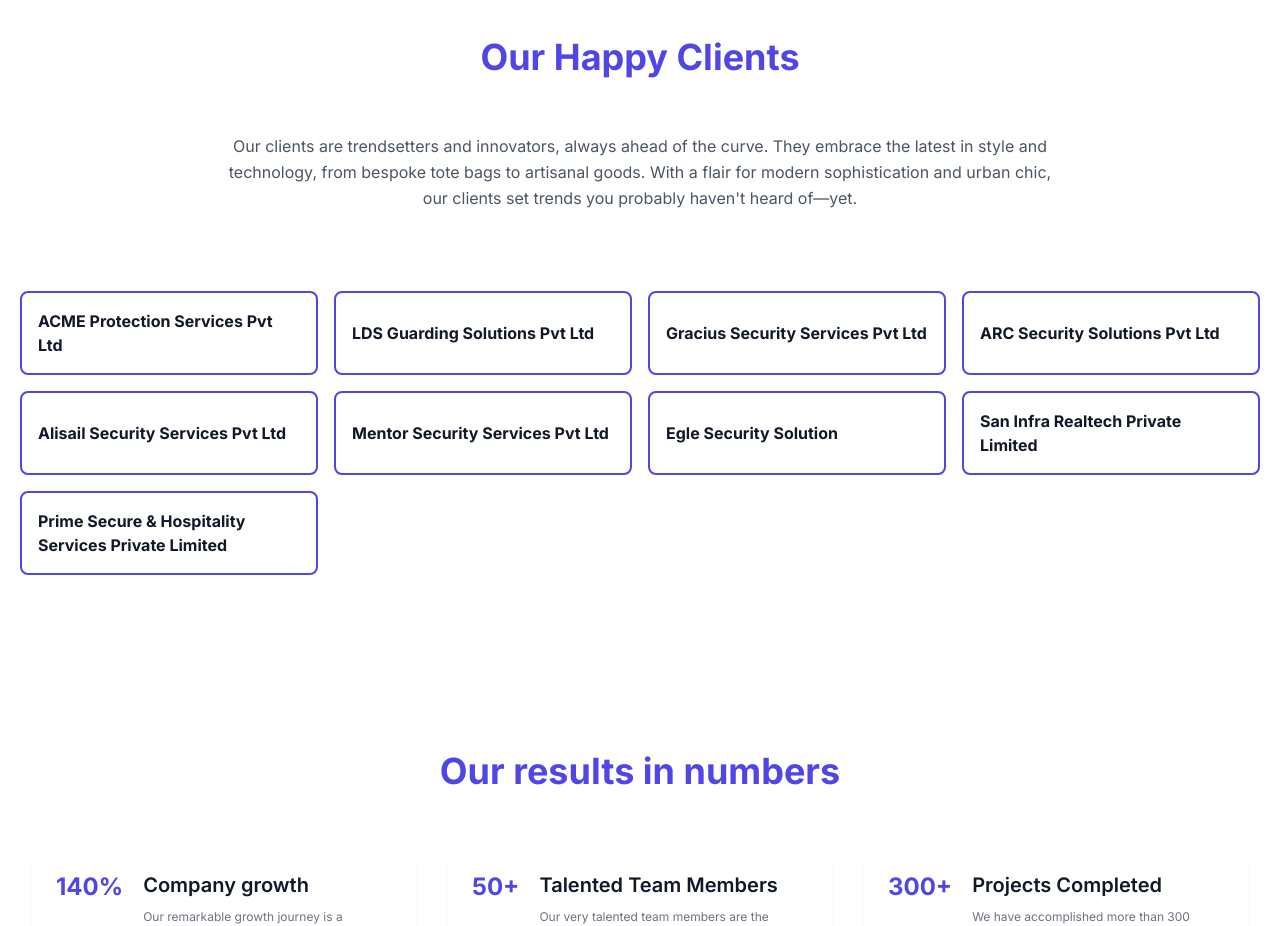
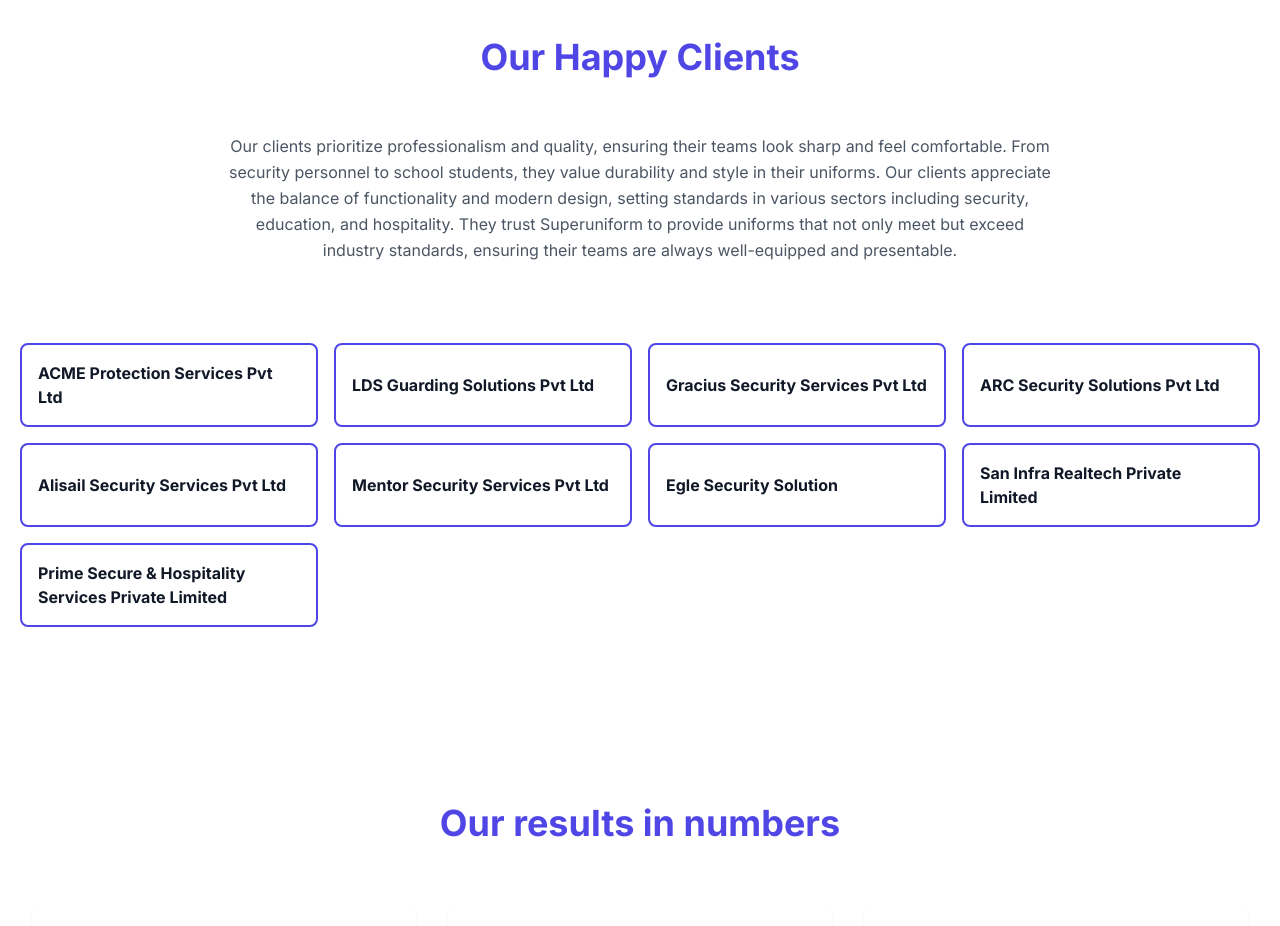
Before and after one commit to ahte24/E-Com, a Next.js app: page /about in a window 1280 px wide. Shown: the part 1480-2406 px from the top of the page. Built offline with nearby package versions, Linux system fonts and the light colour scheme.

Commit message:
final commit

```diff
--- a/app/about/page.js
+++ b/app/about/page.js
@@ -86,11 +86,14 @@
 							Our Happy Clients
 						</h2>
 						<p className="lg:w-2/3 mx-auto leading-relaxed ">
-							Our clients are trendsetters and innovators, always ahead of the
-							curve. They embrace the latest in style and technology, from
-							bespoke tote bags to artisanal goods. With a flair for modern
-							sophistication and urban chic, our clients set trends you probably
-							haven&apos;t heard of—yet.
+							Our clients prioritize professionalism and quality, ensuring their
+							teams look sharp and feel comfortable. From security personnel to
+							school students, they value durability and style in their
+							uniforms. Our clients appreciate the balance of functionality and
+							modern design, setting standards in various sectors including
+							security, education, and hospitality. They trust Superuniform to
+							provide uniforms that not only meet but exceed industry standards,
+							ensuring their teams are always well-equipped and presentable.
 						</p>
 					</div>
 					<div className="flex flex-wrap -m-2">
@@ -170,7 +173,7 @@
 							<div className="h-full flex items-center border-[#4f46e5] border-2 p-4 rounded-lg">
 								<div className="flex-grow">
 									<h2 className="text-gray-900 title-font font-bold">
-									Prime Secure & Hospitality Services Private Limited
+										Prime Secure & Hospitality Services Private Limited
 									</h2>
 								</div>
 							</div>
```
